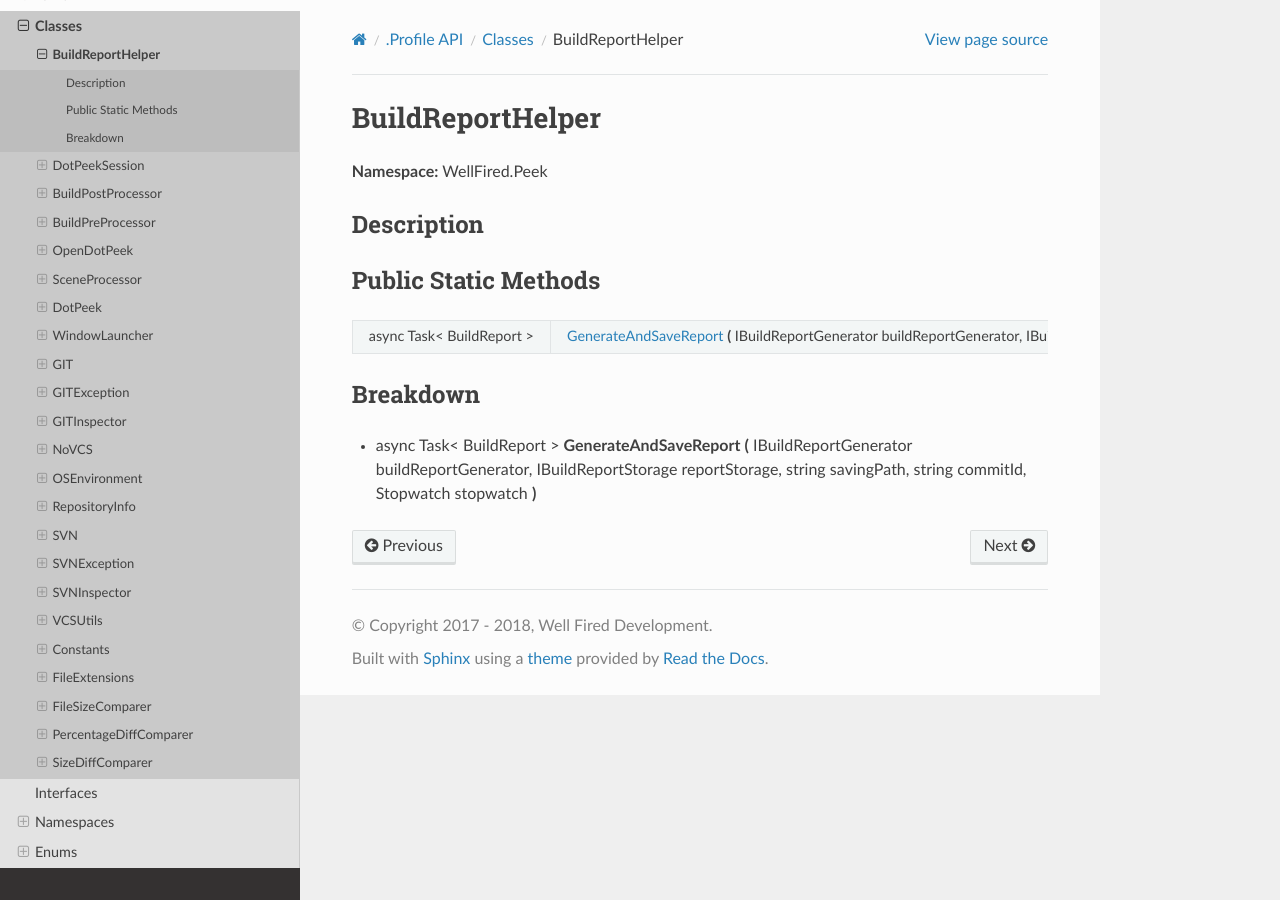
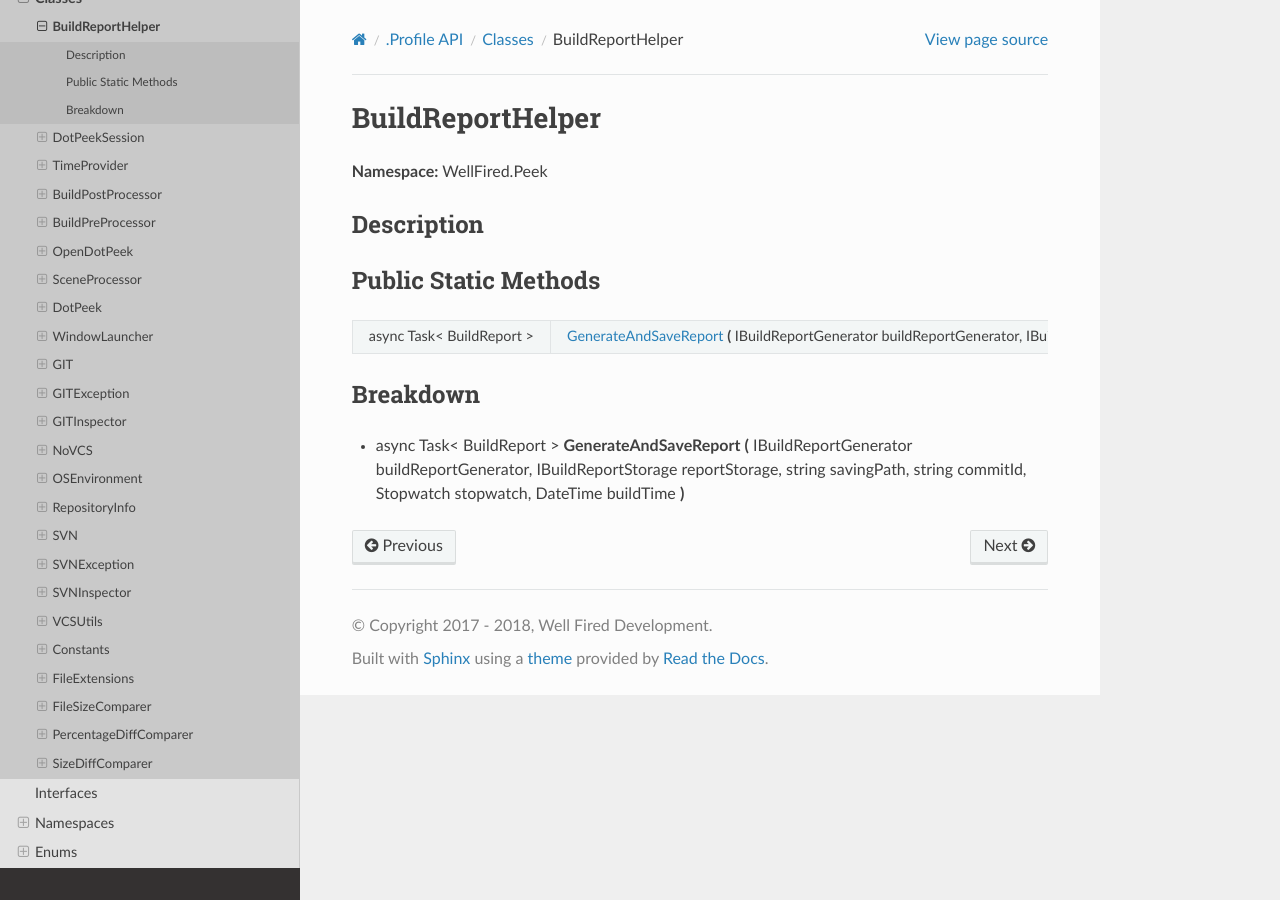
Before and after one commit to WellFiredDevelopment/dotPeekDocumentation, a Sphinx documentation site: the page built from sphinx/source/api/classes/class_wellfired_peek_application_buildreporthelper.rst, in a window 1280 px wide. Built offline with Sphinx 7.4.7 and the Read the Docs theme 2.0.0, drawn with Linux system fonts in a browser that asks for light colours.

Commit message:
AutoBuildDocumentation

```diff
--- a/sphinx/source/api/classes/class_wellfired_peek_application_buildreporthelper.rst
+++ b/sphinx/source/api/classes/class_wellfired_peek_application_buildreporthelper.rst
@@ -13,13 +13,13 @@ Description
 Public Static Methods
 ----------------------
 
-+--------------------------------------------------------------------------+--------------------------------------------------------------------------------------------------------------------------------------------------------------------------------------------------------------------------------------------------------------------------------------------------------------------------------------------------------------------------------------------------------------+
-|async Task< :ref:`BuildReport<classwellfired_peek_model_buildreport>` >   |:ref:`GenerateAndSaveReport<classwellfired_peek_application_buildreporthelper_1afcc5bc5a028744516fc7d08f3887b90e>` **(** :ref:`IBuildReportGenerator<interfacewellfired_peek_generator_ibuildreportgenerator>` buildReportGenerator, :ref:`IBuildReportStorage<interfacewellfired_peek_generator_storage_ibuildreportstorage>` reportStorage, string savingPath, string commitId, Stopwatch stopwatch **)**   |
-+--------------------------------------------------------------------------+--------------------------------------------------------------------------------------------------------------------------------------------------------------------------------------------------------------------------------------------------------------------------------------------------------------------------------------------------------------------------------------------------------------+
++--------------------------------------------------------------------------+----------------------------------------------------------------------------------------------------------------------------------------------------------------------------------------------------------------------------------------------------------------------------------------------------------------------------------------------------------------------------------------------------------------------------------+
+|async Task< :ref:`BuildReport<classwellfired_peek_model_buildreport>` >   |:ref:`GenerateAndSaveReport<classwellfired_peek_application_buildreporthelper_1ac53b827223ddbfce427611a2d3a95254>` **(** :ref:`IBuildReportGenerator<interfacewellfired_peek_generator_ibuildreportgenerator>` buildReportGenerator, :ref:`IBuildReportStorage<interfacewellfired_peek_generator_storage_ibuildreportstorage>` reportStorage, string savingPath, string commitId, Stopwatch stopwatch, DateTime buildTime **)**   |
++--------------------------------------------------------------------------+----------------------------------------------------------------------------------------------------------------------------------------------------------------------------------------------------------------------------------------------------------------------------------------------------------------------------------------------------------------------------------------------------------------------------------+
 
 Breakdown
 ----------
 
-.. _classwellfired_peek_application_buildreporthelper_1afcc5bc5a028744516fc7d08f3887b90e:
+.. _classwellfired_peek_application_buildreporthelper_1ac53b827223ddbfce427611a2d3a95254:
 
-- async Task< :ref:`BuildReport<classwellfired_peek_model_buildreport>` > **GenerateAndSaveReport** **(** :ref:`IBuildReportGenerator<interfacewellfired_peek_generator_ibuildreportgenerator>` buildReportGenerator, :ref:`IBuildReportStorage<interfacewellfired_peek_generator_storage_ibuildreportstorage>` reportStorage, string savingPath, string commitId, Stopwatch stopwatch **)**
+- async Task< :ref:`BuildReport<classwellfired_peek_model_buildreport>` > **GenerateAndSaveReport** **(** :ref:`IBuildReportGenerator<interfacewellfired_peek_generator_ibuildreportgenerator>` buildReportGenerator, :ref:`IBuildReportStorage<interfacewellfired_peek_generator_storage_ibuildreportstorage>` reportStorage, string savingPath, string commitId, Stopwatch stopwatch, DateTime buildTime **)**
--- a/sphinx/source/api/enums/enum_enumwellfired_peek_data.rst
+++ b/sphinx/source/api/enums/enum_enumwellfired_peek_data.rst
@@ -29,7 +29,7 @@ Description
 +---------------------------+
 |Scripts                    |
 +---------------------------+
-|IncludedDLLs               |
+|Plugins                    |
 +---------------------------+
 |FileHeaders                |
 +---------------------------+
```
Also changed, not shown: sphinx/source/api/classes/class_wellfired_peek_application_dotpeeksession.rst (+15 -15 lines), sphinx/source/api/classes/class_wellfired_peek_application_timeprovider.rst (added, +28 -0 lines).
